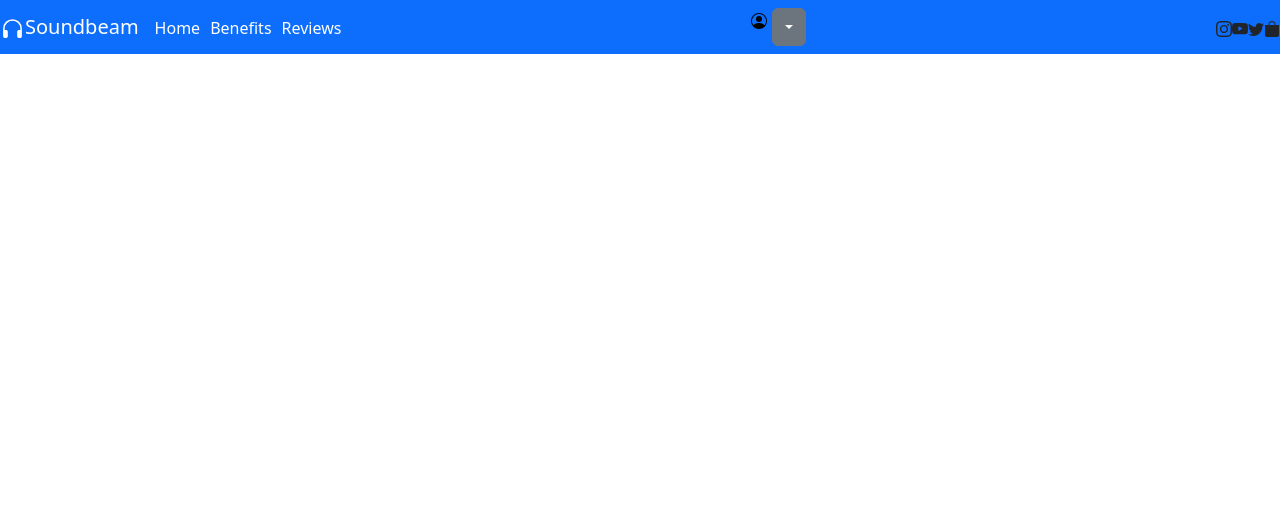
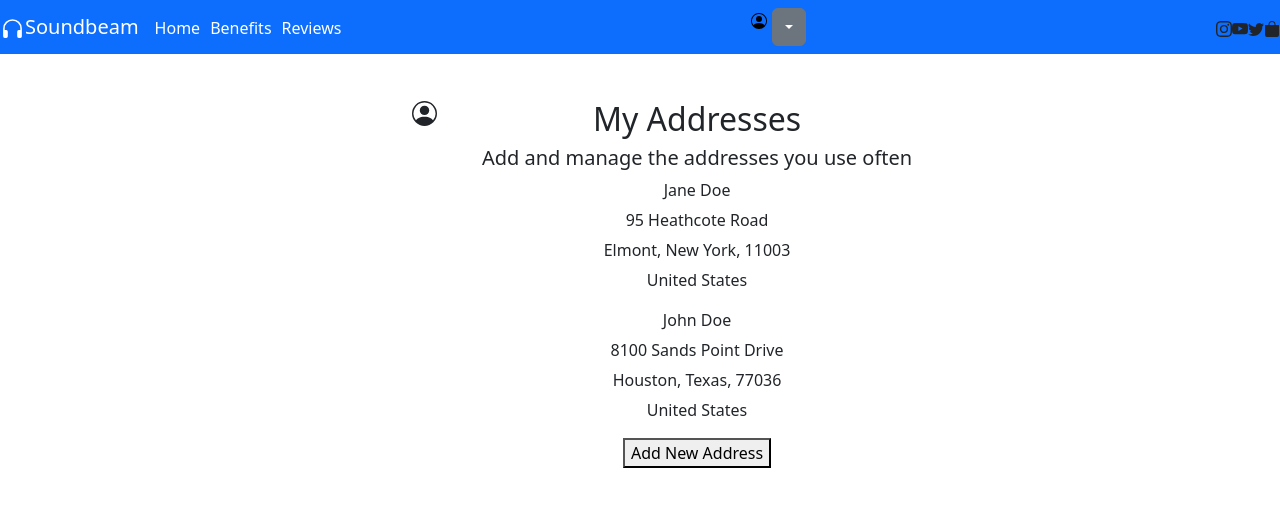
Before and after one commit to OmarPierreLouis/Ecomm_Project, a React (Create React App) app in the folder client/: page /sb/member/address in a window 1280 px wide. Shown: the top 506 px of the page. Built offline with nearby package versions, Linux system fonts and the light colour scheme.

Commit message:
Address page & Wallet page generated

```diff
--- a/client/src/App.js
+++ b/client/src/App.js
@@ -11,8 +11,8 @@ import Navbar from "./components/Navbar";
 import OrderPage from "./components/OrderPage";
 import ShowCart from "./components/ShowCart";
 import AccountPage from "./components/AccountPage";
-// import AddressPage from "./components/AddressPage";
-// import WalletPage from "./components/WalletPage";
+import AddressPage from "./components/AddressPage";
+import WalletPage from "./components/WalletPage";
 // import AccountPage from "./components/AccountPage";
 
 function App() {
@@ -34,6 +34,12 @@ function App() {
           <Route exact path="/sb/member/account">
             <AccountPage></AccountPage>
           </Route>
+          <Route exact path="/sb/member/address">
+            <AddressPage></AddressPage>
+          </Route>
+          <Route exact path="/sb/member/wallet">
+            <WalletPage></WalletPage>
+          </Route>
         </Switch>
       </div>
     </BrowserRouter>
--- a/client/src/components/AccountPage.jsx
+++ b/client/src/components/AccountPage.jsx
@@ -3,9 +3,9 @@ import React from "react";
 const AccountPage = () => {
     return (
         <>
-            <div className="container" style={{ marginTop: "100px" }}>
+            <div className="container" style={{ marginTop: "100px",display: "flex", justifyContent: "center" }} >
                 <div className="left-side">
-                    <div className="profile-icon">
+                    <div className="profile-icon" style={{ marginBottom: "20px" }}>
                         <svg
                             xmlns="http://www.w3.org/2000/svg"
                             width="25"
@@ -22,20 +22,26 @@ const AccountPage = () => {
                         </svg>
                     </div>
                     <div className="account-menu">
+                        <div>
                             <a className="nav-link-home" href="/sb/member/address">
                                 My Addresses
                             </a>
+                        </div>
+                        <div>
                             <a className="nav-link-home" href="/sb/member/wallet">
                                 My Wallet
                             </a>
+                        </div>
+                        <div>
                             <a className="nav-link-home" href="/sb/member/account">
                                 My Account
                             </a>
                         </div>
                     </div>
+                </div>
                 <div className="right-side">
                     <div className="container">
-                        <div className="flex-box-top">
+                        <div className="flex-box-top"  style={{display: "flex", justifyContent: "center" }}>
                             <div className="upper">
                                 <h2>Account</h2>
                                 <p>View and edit your personal info below</p>
--- a/client/src/components/AddressPage.jsx
+++ b/client/src/components/AddressPage.jsx
@@ -3,6 +3,78 @@ import React from "react";
 const AddressPage = () => {
     return (
         <>
+            <div className="container" style={{ marginTop: "100px", display: "flex", justifyContent: "center" }}>
+                <div className="left-side">
+                    <div className="profile-icon" style={{ marginBottom: "20px" }}>
+                        <svg
+                            xmlns="http://www.w3.org/2000/svg"
+                            width="25"
+                            height="25"
+                            fill="currentColor"
+                            class="bi bi-person-circle"
+                            viewBox="0 0 16 16"
+                        >
+                            <path d="M11 6a3 3 0 1 1-6 0 3 3 0 0 1 6 0z" />
+                            <path
+                                fill-rule="evenodd"
+                                d="M0 8a8 8 0 1 1 16 0A8 8 0 0 1 0 8zm8-7a7 7 0 0 0-5.468 11.37C3.242 11.226 4.805 10 8 10s4.757 1.225 5.468 2.37A7 7 0 0 0 8 1z"
+                            />
+                        </svg>
+                    </div>
+                    <div className="account-menu">
+                        <div>
+                            <a className="nav-link-home" href="/sb/member/address">
+                                My Addresses
+                            </a>
+                        </div>
+                        <div>
+                            <a className="nav-link-home" href="/sb/member/wallet">
+                                My Wallet
+                            </a>
+                        </div>
+                        <div>
+                            <a className="nav-link-home" href="/sb/member/account">
+                                My Account
+                            </a>
+                        </div>
+                    </div>
+                </div>
+                <div className="right-side">
+                    <div className="head">
+                        <h2>My Addresses</h2>
+                        <h5>Add and manage the addresses you use often</h5>
+                    </div>
+                    <div className="user-address">
+                        <p >
+                            Jane Doe
+                        </p>
+                        <p style={{marginTop:"-10px"}}>
+                            95 Heathcote Road
+                        </p>
+                        <p style={{marginTop:"-10px"}}>
+                            Elmont, New York, 11003
+                        </p>
+                        <p style={{marginTop:"-10px"}}>
+                            United States
+                        </p>
+                        <p>
+                            John Doe
+                        </p>
+                        <p style={{marginTop:"-10px"}}>
+                            8100 Sands Point Drive
+                        </p>
+                        <p style={{marginTop:"-10px"}}>
+                            Houston, Texas, 77036
+                        </p>
+                        <p style={{marginTop:"-10px"}}>
+                            United States
+                        </p>
+                    </div>
+                    <button>
+                        Add New Address
+                    </button>
+                </div>
+            </div>
         </>
     )
 };
--- a/client/src/components/LandingPage.jsx
+++ b/client/src/components/LandingPage.jsx
@@ -21,7 +21,7 @@ const LandingPage = () => {
                     <h5>Lorem ipsum dolor sit amet, consectetur adipiscing elit, sed do eiusmod </h5>
                 </div>
                 <div className="bluetooth">
-                    <img src="" alt="Icon" />
+                    <img src="" alt="Icon" />≠
                     <h3>Title</h3>
                     <h5>Lorem ipsum dolor sit amet, consectetur adipiscing elit, sed do eiusmod </h5>
                 </div>
--- a/client/src/components/WalletPage.jsx
+++ b/client/src/components/WalletPage.jsx
@@ -3,7 +3,62 @@ import React from 'react';
 const WalletPage = () => {
     return (
         <>
-
+        <div className="container"  style={{ marginTop: "100px",display: "flex", justifyContent: "center" }}>
+            <div className="left-side">
+                    <div className="profile-icon" style={{ marginBottom: "20px" }}>
+                        <svg
+                            xmlns="http://www.w3.org/2000/svg"
+                            width="25"
+                            height="25"
+                            fill="currentColor"
+                            class="bi bi-person-circle"
+                            viewBox="0 0 16 16"
+                        >
+                            <path d="M11 6a3 3 0 1 1-6 0 3 3 0 0 1 6 0z" />
+                            <path
+                                fill-rule="evenodd"
+                                d="M0 8a8 8 0 1 1 16 0A8 8 0 0 1 0 8zm8-7a7 7 0 0 0-5.468 11.37C3.242 11.226 4.805 10 8 10s4.757 1.225 5.468 2.37A7 7 0 0 0 8 1z"
+                            />
+                        </svg>
+                    </div>
+                    <div className="account-menu">
+                        <div>
+                            <a className="nav-link-home" href="/sb/member/address">
+                                My Addresses
+                            </a>
+                        </div>
+                        <div>
+                            <a className="nav-link-home" href="/sb/member/wallet">
+                                My Wallet
+                            </a>
+                        </div>
+                        <div>
+                            <a className="nav-link-home" href="/sb/member/account">
+                                My Account
+                            </a>
+                        </div>
+                    </div>
+            </div>
+            <div className="right-side">
+                <h2>My Wallet</h2>
+                <p>Save your credit card details for faster checkout.</p>
+                <div className="card-info">
+                    <div className="header">
+                        <h6>Credit Card
+                            Expiration Date
+                        </h6>
+                    </div>
+                    <div className="row-1">
+                        MasterCard(0625)
+                        08/2025
+                    </div>
+                    <div className="row-2">
+                        Visa(1216)
+                        11/2028
+                    </div>
+                </div>
+            </div>
+        </div>
         </>
     );
 };
```
Lines whose indentation alone changed are shown as unchanged.
